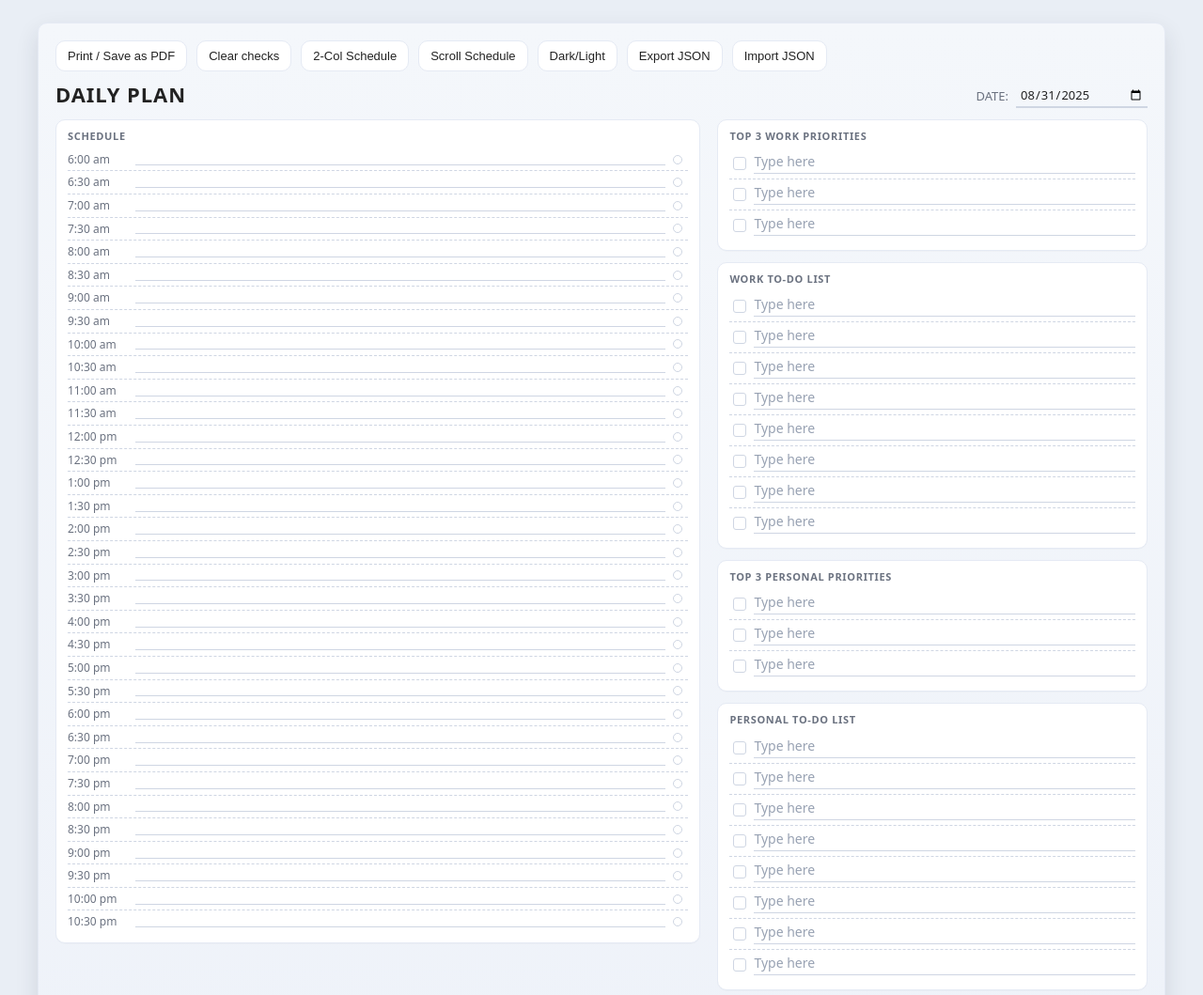
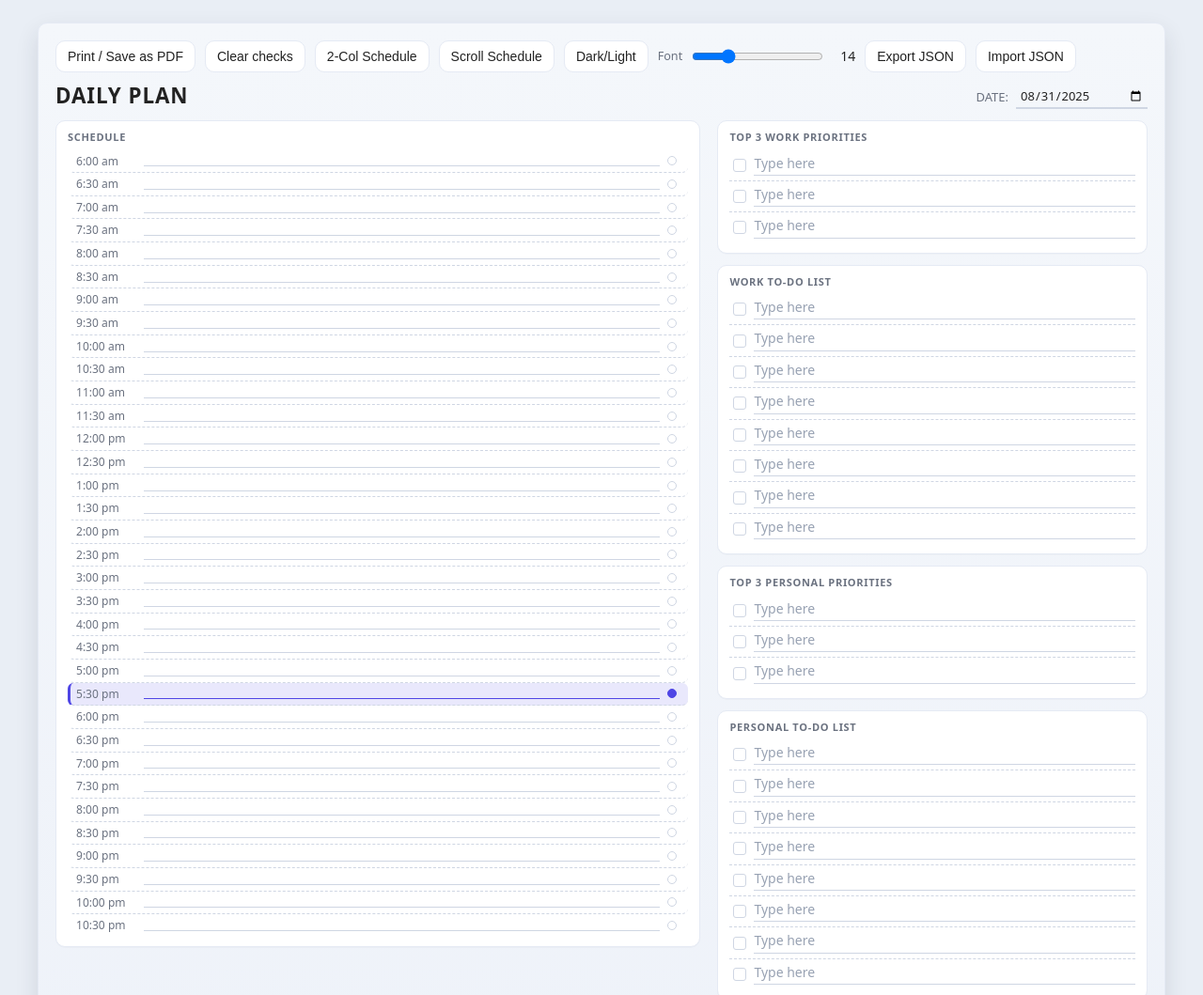
Before and after one commit to afrank84/OnePageWonders, a plain HTML site: page daily_planner.html in a window 1280 px wide. Shown: the top 1059 px of the page at 94% size. Drawn offline with Linux system fonts and the light colour scheme.

Commit message:
daily push

```diff
--- a/daily_planner.html
+++ b/daily_planner.html
@@ -10,19 +10,32 @@
     --page-w: 8.5in;
     --page-h: 11in;
 
-    /* Screen */
+    /* Screen width cap */
     --screen-max-w: 1200px;
 
+    /* Typography */
+    --base-font: 14px; /* will be overridden from localStorage */
+    --title-scale: 1.6;   /* 22.4px @14px */
+    --h3-scale: 0.79;     /* ~11px @14px */
+    --date-scale: 0.93;   /* ~13px @14px */
+    --time-scale: 0.86;   /* ~12px @14px */
+    --line-h: 1.3;
+
+    /* Colors */
     --ink: #222;
     --muted: #6b7280;
     --line: #cfd6e3;
     --accent: #4f46e5;
+    --accent-ghost: rgba(79,70,229,.12);
     --bg: #e9eef5;
     --paper-top: #f4f7fb;
     --paper-bot: #eef2f9;
     --card: #ffffff;
     --card-border: #e5eaf4;
     --shadow: 0 10px 25px rgba(30,41,59,.12);
+
+    /* Row heights scaled from base font */
+    --row-h: calc(var(--base-font) * 1.6); /* ~22px at 14px */
   }
   /* Dark theme */
   :root[data-theme="dark"]{
@@ -30,6 +43,7 @@
     --muted: #9aa3b2;
     --line: #2d3648;
     --accent: #8b87f8;
+    --accent-ghost: rgba(139,135,248,.18);
     --bg: #0b0e14;
     --paper-top: #111725;
     --paper-bot: #0c111b;
@@ -42,14 +56,14 @@
   html,body{min-height:100%}
   body{
     margin:0;
-    padding:24px 8px 40px;  /* slimmer left/right, comfy top margin */
+    padding:24px 8px 40px;  /* slimmer sides, comfy top */
     background:var(--bg);
     color:var(--ink);
-    font:14px/1.3 system-ui,-apple-system,Segoe UI,Roboto,Inter,Arial,sans-serif;
+    font: var(--base-font)/var(--line-h) system-ui,-apple-system,Segoe UI,Roboto,Inter,Arial,sans-serif;
   }
 
   .page{
-    width:min(96vw, var(--screen-max-w)); /* wider on desktop, minimal waste */
+    width:min(96vw, var(--screen-max-w)); /* wider on desktop */
     margin:0 auto;
     background:linear-gradient(var(--paper-top),var(--paper-bot));
     border:1px solid var(--card-border);
@@ -59,8 +73,8 @@
   }
 
   .head{display:flex;justify-content:space-between;align-items:flex-end;gap:8px;margin-bottom:12px;flex-wrap:wrap}
-  .title{font-weight:700;letter-spacing:.04em;font-size:22px}
-  .date{display:flex;gap:8px;align-items:center;font-size:13px;color:var(--muted)}
+  .title{font-weight:700;letter-spacing:.04em;font-size:calc(var(--base-font) * var(--title-scale))}
+  .date{display:flex;gap:8px;align-items:center;font-size:calc(var(--base-font) * var(--date-scale));color:var(--muted)}
   .date input{
     border:none;border-bottom:2px solid var(--line);background:transparent;outline:none;
     padding:2px 4px;min-width:140px;font:inherit;color:var(--ink)
@@ -75,7 +89,7 @@
 
   h3{
     margin:0 0 6px 0;
-    font-size:11px;
+    font-size:calc(var(--base-font) * var(--h3-scale));
     font-weight:700;
     letter-spacing:.06em;
     color:var(--muted);
@@ -94,18 +108,34 @@
   /* Schedule */
   .schedule .row{
     display:grid;grid-template-columns: 64px 1fr 16px;align-items:center;gap:8px;
-    padding:4px 0;
+    padding:4px 6px;
     border-bottom:1px dashed var(--line);
+    border-left:3px solid transparent;
+    border-radius:6px;
   }
   .schedule .row:last-child{border-bottom:none}
-  .time{color:var(--muted);font-size:12px;white-space:nowrap}
+  .time{color:var(--muted);font-size:calc(var(--base-font) * var(--time-scale));white-space:nowrap}
   .note-bullet{width:10px;height:10px;border:1px solid var(--line);border-radius:50%}
 
-  /* Editable schedule slot (no placeholder) */
+  /* Current time highlight */
+  .schedule .row.now{
+    background: var(--accent-ghost);
+    border-left-color: var(--accent);
+  }
+  .schedule .row.now .note-bullet{
+    background: var(--accent);
+    border-color: var(--accent);
+  }
+  .schedule .row.now .slot{
+    border-bottom-color: var(--accent);
+    font-weight: 600;
+  }
+
+  /* Editable schedule slot */
   .slot{
-    height:22px;
+    height:var(--row-h);
     border-bottom:1px solid var(--line);
-    margin-top:-10px;
+    margin-top:calc(-1 * (var(--row-h) - 12px));
     outline:none;
     white-space:nowrap;
     overflow:hidden;
@@ -140,32 +170,40 @@
 
   /* Type-on lines */
   .write-line{
-    height:22px;border-bottom:1px solid var(--line);
+    height:var(--row-h);border-bottom:1px solid var(--line);
   }
   .write-line[contenteditable="true"]{outline:none;white-space:nowrap;overflow:hidden}
   .write-line[contenteditable="true"]:empty::before{content:"Type here";color:#98a2b3}
 
   .freewrite{
-    min-height:90px;border:1px dashed var(--line);border-radius:8px;padding:8px;background:var(--card)
+    min-height:calc(var(--row-h) * 4);
+    border:1px dashed var(--line);border-radius:8px;padding:8px;background:var(--card)
   }
 
   /* Controls (hidden on print) */
-  .controls{display:flex;flex-wrap:wrap;gap:10px;margin-bottom:10px}
+  .controls{display:flex;flex-wrap:wrap;gap:10px;margin-bottom:10px;align-items:center}
   .btn{
     background:var(--card);border:1px solid var(--card-border);border-radius:10px;padding:8px 12px;cursor:pointer;
-    font-size:13px;color:var(--ink)
+    font-size:var(--base-font);color:var(--ink)
   }
   .btn:hover{border-color:#bcc7e6}
   #fileInput{display:none}
 
+  /* Font size control */
+  .font-control{display:flex;align-items:center;gap:8px}
+  .font-control label{color:var(--muted);font-size:calc(var(--base-font) * 0.9)}
+  .font-slider{width:140px}
+  .font-readout{min-width:3ch;text-align:right}
+
   /* Responsive */
   @media (max-width: 1024px){
     .grid{grid-template-columns: 1fr}
-    .title{font-size:20px}
+    .title{font-size:calc(var(--base-font) * 1.45)}
   }
 
   @media print{
     :root{
+      --base-font: 12px; /* slightly smaller for print */
       --ink:#111; --muted:#444; --line:#cfd6e3; --bg:#fff; --paper-top:#fff; --paper-bot:#fff;
       --card:#fff; --card-border:#e5eaf4; --shadow:none;
     }
@@ -185,6 +223,13 @@
       <button class="btn" id="toggleCols">2-Col Schedule</button>
       <button class="btn" id="toggleScroll">Scroll Schedule</button>
       <button class="btn" id="themeToggle">Dark/Light</button>
+
+      <div class="font-control">
+        <label for="fontSize">Font</label>
+        <input id="fontSize" class="font-slider" type="range" min="12" max="20" step="1">
+        <span id="fontReadout" class="font-readout"></span>
+      </div>
+
       <button class="btn" id="exportJson">Export JSON</button>
       <button class="btn" id="importJson">Import JSON</button>
       <input type="file" id="fileInput" accept="application/json,.json">
@@ -258,11 +303,10 @@
   const $$ = (s, root=document) => Array.from(root.querySelectorAll(s));
   const root = document.documentElement;
   const stateKeyFor = (date) => `planner/day/${date}`;
+  const todayISO = () => new Date().toISOString().slice(0,10);
 
   // Debounce helper
-  const debounce = (fn, ms=300) => {
-    let t; return (...args)=>{ clearTimeout(t); t=setTimeout(()=>fn(...args), ms); };
-  };
+  const debounce = (fn, ms=300) => { let t; return (...args)=>{ clearTimeout(t); t=setTimeout(()=>fn(...args), ms); }; };
 
   // ---------- Theme ----------
   function applyTheme(mode){
@@ -281,15 +325,31 @@
     const next = current === 'dark' ? 'light' : 'dark';
     applyTheme(next);
     localStorage.setItem('planner-theme', next);
-    saveState(); // persist chosen theme with the day too
+    saveState();
   });
 
   window.matchMedia('(prefers-color-scheme: dark)').addEventListener('change', ()=>{
     if(!localStorage.getItem('planner-theme')) applyTheme('auto');
   });
 
+  // ---------- Font size ----------
+  function applyFont(px){
+    root.style.setProperty('--base-font', px + 'px');
+    $('#fontReadout').textContent = px;
+    $('#fontSize').value = px;
+  }
+  const storedFont = parseInt(localStorage.getItem('planner-font-size') || '14', 10);
+  applyFont(Math.min(20, Math.max(12, storedFont)));
+
+  $('#fontSize').addEventListener('input', e=>{
+    const v = parseInt(e.target.value, 10);
+    applyFont(v);
+    localStorage.setItem('planner-font-size', String(v));
+    saveState();
+  });
+
   // ---------- Date ----------
-  (()=>{ $('#dateField').value = new Date().toISOString().slice(0,10); })();
+  (()=>{ $('#dateField').value = todayISO(); })();
 
   // ---------- Schedule builder (6:00 AM – 10:30 PM, 30-min) ----------
   (()=> {
@@ -303,6 +363,7 @@
 
       const row = document.createElement('div');
       row.className = 'row';
+      row.dataset.time = String(m);
       row.innerHTML = `
         <div class="time">${label}</div>
         <div class="slot" contenteditable="true" data-time="${m}"></div>
@@ -311,6 +372,32 @@
       wrap.appendChild(row);
     }
   })();
+
+  // ---------- "Now" highlighter ----------
+  let lastNowEl = null;
+  function updateNowHighlight(){
+    // Only highlight when viewing today's date
+    if($('#dateField').value !== todayISO()){
+      if(lastNowEl){ lastNowEl.classList.remove('now'); lastNowEl = null; }
+      return;
+    }
+    const now = new Date();
+    const mins = now.getHours()*60 + now.getMinutes();
+    const slot = Math.floor(mins/30)*30; // round down to current 30-min block
+
+    const start = 6*60, end = 22*60 + 30;
+    const within = slot >= start && slot <= end;
+    const el = within ? document.querySelector(`.schedule .row[data-time="${slot}"]`) : null;
+
+    if(lastNowEl && lastNowEl !== el){ lastNowEl.classList.remove('now'); lastNowEl = null; }
+    if(el && el !== lastNowEl){
+      el.classList.add('now');
+      lastNowEl = el;
+    }
+  }
+  // Initial & interval updates
+  updateNowHighlight();
+  setInterval(updateNowHighlight, 30 * 1000);
 
   // ---------- Collect & Apply State ----------
   function readList(containerId){
@@ -335,9 +422,10 @@
     const scheduleData = $$('#schedule .slot')
       .map(el => ({ m: +el.dataset.time || null, text: (el.innerText || '').trim() }));
     return {
-      version: 4,
+      version: 5,
       date: $('#dateField').value,
       theme: root.getAttribute('data-theme'),
+      fontSize: parseInt(getComputedStyle(root).getPropertyValue('--base-font')) || storedFont,
       scheduleLayout: {
         twoCol: $('#schedule').classList.contains('two-col'),
         scroll: $('#scheduleCard').classList.contains('scroll')
@@ -356,6 +444,10 @@
   function applyState(data){
     if(!data) return;
     if(data.theme){ applyTheme(data.theme); }
+    if(data.fontSize){
+      applyFont(Math.min(20, Math.max(12, parseInt(data.fontSize,10))));
+      localStorage.setItem('planner-font-size', String(parseInt(data.fontSize,10)));
+    }
     if(data.scheduleLayout){
       $('#schedule').classList.toggle('two-col', !!data.scheduleLayout.twoCol);
       $('#scheduleCard').classList.toggle('scroll', !!data.scheduleLayout.scroll);
@@ -373,10 +465,11 @@
       populateList('personalList', data.sections.personalList);
     }
     if(typeof data.notesHtml === 'string') $('#notesArea').innerHTML = data.notesHtml;
+    // After applying, refresh the "now" highlight
+    updateNowHighlight();
   }
 
   function clearDayUI(){
-    // Uncheck and clear text fields for a fresh day
     $$('#schedule .slot').forEach(el => el.innerText = '');
     ['workTop3','workList','personalTop3','personalList'].forEach(id=>{
       $$('#'+id+' .checkline').forEach(line=>{
@@ -387,6 +480,7 @@
     $('#notesArea').innerHTML = '';
     $('#schedule').classList.remove('two-col');
     $('#scheduleCard').classList.remove('scroll');
+    updateNowHighlight();
   }
 
   // ---------- Persistence ----------
@@ -417,6 +511,7 @@
   $('#dateField').addEventListener('change', ()=>{
     const ok = loadStateForDate($('#dateField').value);
     if(!ok){ clearDayUI(); saveState(); }
+    updateNowHighlight();
   });
 
   // Save on interactions
@@ -432,19 +527,14 @@
   });
 
   // ---------- Controls ----------
-  // Clear all checkboxes (then save)
   $('#clearAll').addEventListener('click', ()=>{
     $$('input[type="checkbox"]').forEach(c=>c.checked=false);
     saveState();
   });
-
-  // Toggle 2-column schedule
   $('#toggleCols').addEventListener('click', ()=>{
     $('#schedule').classList.toggle('two-col');
     saveState();
   });
-
-  // Toggle scrollable schedule
   $('#toggleScroll').addEventListener('click', ()=>{
     $('#scheduleCard').classList.toggle('scroll');
     saveState();
@@ -455,7 +545,7 @@
     const data = getState();
     const blob = new Blob([JSON.stringify(data, null, 2)], {type:'application/json'});
     const a = document.createElement('a');
-    const fname = `daily-plan-${data.date || new Date().toISOString().slice(0,10)}.json`;
+    const fname = `daily-plan-${data.date || todayISO()}.json`;
     a.href = URL.createObjectURL(blob);
     a.download = fname;
     document.body.appendChild(a);
@@ -488,7 +578,7 @@
   $('#fileInput').addEventListener('change', (e)=>{
     const file = e.target.files && e.target.files[0];
     if(file) importJSONFile(file);
-    e.target.value = ''; // allow re-choosing same file later
+    e.target.value = '';
   });
 
   // Keep single-line behavior in contenteditable (no newlines)
```
